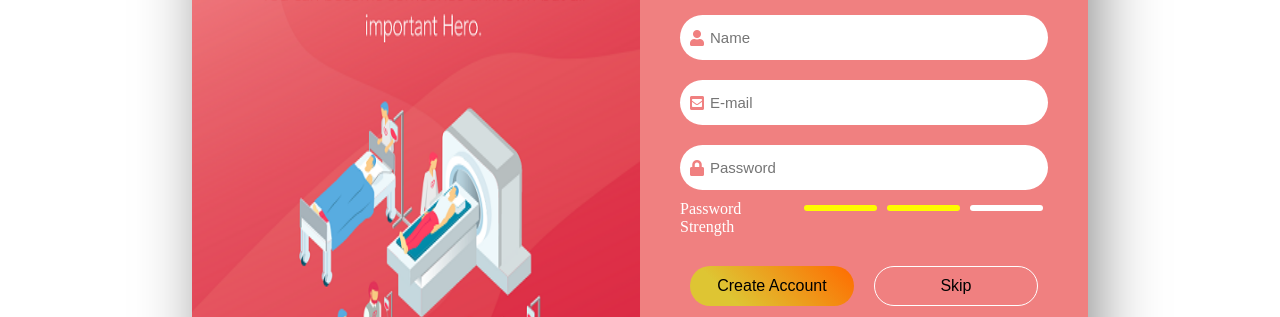
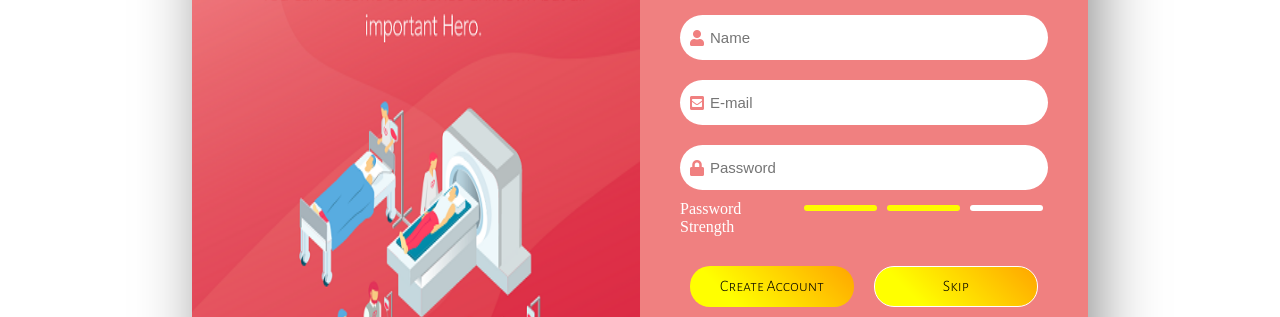
Before and after one commit to Govindtiwari48/Blood-Bank, a plain HTML site: page Register.html in a window 1280 px wide. Shown: the part 483-800 px from the top of the page. Drawn offline with Linux system fonts and the light colour scheme.

Commit message:
Update Register.css

```diff
--- a/Register.css
+++ b/Register.css
@@ -148,19 +148,32 @@ span:nth-child(3)
 }
 
 .btn{
+    font-family:'Alegreya Sans SC', sans-serif;
     border: 1px solid #fff;
     padding: 10px;
     background: transparent;
     border-radius: 20px;
     width: 50%;
     cursor: pointer;
-    font-size: 16px;
+    font-weight:700px;
+    font-size: medium;
     margin: 0 10px;
+    background: linear-gradient(45deg,yellow 24%,orange 100%);
 }
 
 .primary{
+    font-size: medium;
+    font-family:'Alegreya Sans SC', sans-serif;
     border: none;
-    background: linear-gradient(45deg,rgba(222,197,51,1)24%,rgba(255,107,0,1)100%);
+    background: linear-gradient(45deg,yellow 24%,orange 100%);
+}
+.primary:hover{
+   background: linear-gradient(45deg, red, red);
+   color:white;
+}
+.btn:hover{
+   background: linear-gradient(45deg, red, red);
+   color:white;
 }
 
 @media(max-width:700px){
@@ -182,6 +195,7 @@ span:nth-child(3)
         width:100%;
         margin:5px;
         padding:5px;
+
     }
 }
 
```
